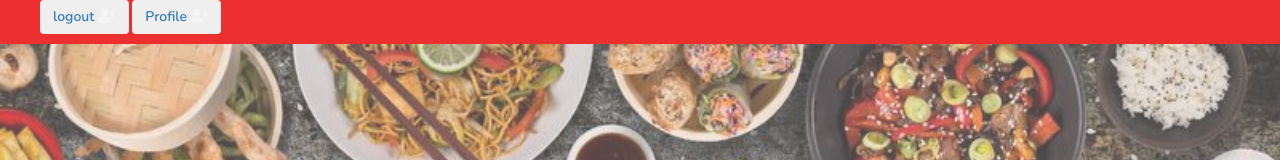
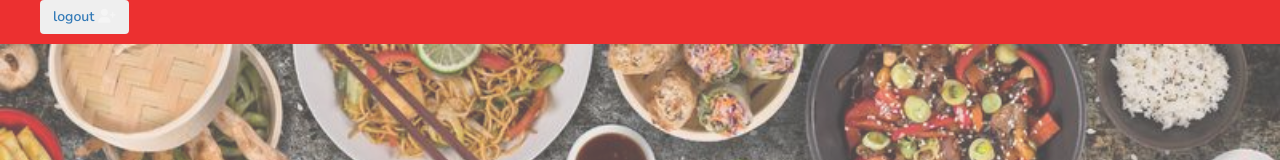
Before and after one commit to FOODFab/FOOD-Fab, a plain HTML site: page home.html in a window 1280 px wide. Shown: the top 160 px of the page. Drawn offline with nearby package versions, Linux system fonts and the light colour scheme; files that its build step writes are made by us from their sources; files whose address does not match are found by name; a web font is replaced by a local one.

Commit message:
Update home.html

```diff
--- a/home.html
+++ b/home.html
@@ -9,9 +9,7 @@
         <i class="fa fa-user-plus" aria-hidden="true"></i>
       </button>
 
-      <button class="btn submits profile"> <a href="./profile.html">Profile</a>
-        <i class="fa fa-user-plus" aria-hidden="true"></i>
-      </button>
+
 
     </ul>
   </div>
```
